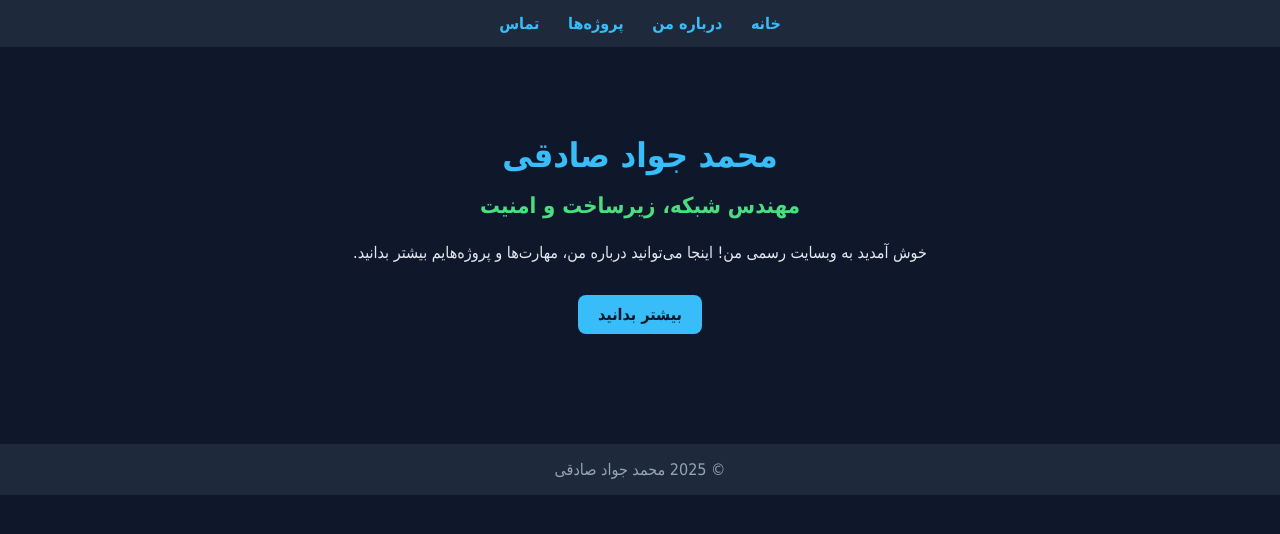
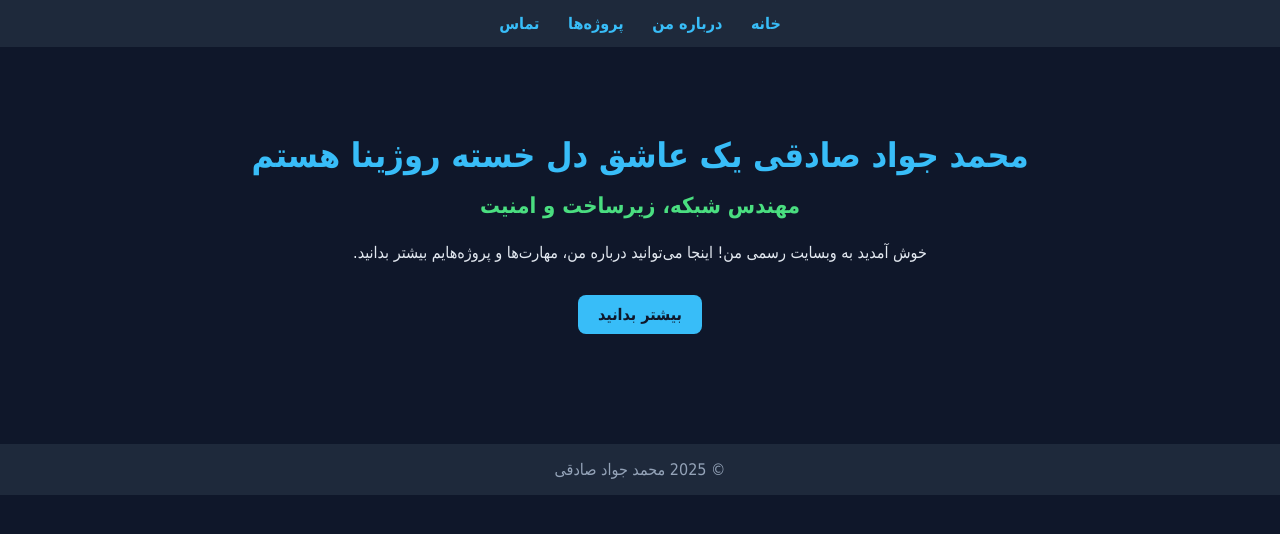
Before and after one commit to sspiricco-dot/sadeghi, a plain HTML site: page index.html in a window 1280 px wide. Drawn offline with Linux system fonts and the light colour scheme.

Commit message:
Update index.html

```diff
--- a/index.html
+++ b/index.html
@@ -33,7 +33,7 @@
     </nav>
   </header>
   <section style="text-align:center;">
-    <h1>محمد جواد صادقی</h1>
+    <h1>محمد جواد صادقی یک عاشق دل خسته روژینا هستم </h1>
     <h2>مهندس شبکه، زیرساخت و امنیت</h2>
     <p>خوش آمدید به وبسایت رسمی من! اینجا می‌توانید درباره من، مهارت‌ها و پروژه‌هایم بیشتر بدانید.</p>
     <a class="button" href="about.html">بیشتر بدانید</a>
```
